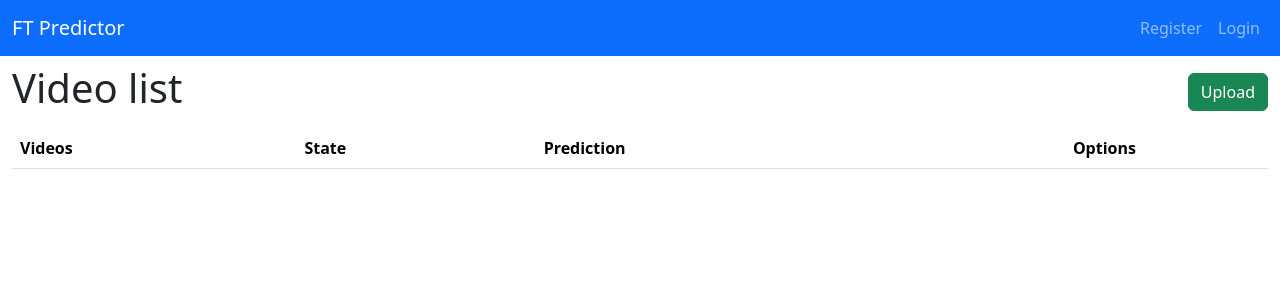
After one commit to arelraptor/PD-FT-App, a Flask app: template app/templates/view/list.html in a window 1280 px wide. The commit adds this page. Shown: the top 300 px of the page. Run offline with Flask 3, Linux system fonts and the light colour scheme; the template is opened without the code that fills it, so the values that code supplies are empty.

Commit message:
User authentication and list management

```diff
--- a/app/auth.py
+++ b/app/auth.py
@@ -1,8 +1,10 @@
 from flask import (
-        Blueprint,render_template, request, url_for,redirect,flash
+        Blueprint,render_template, request, url_for,redirect,flash, session, g
     )
 
 from werkzeug.security import generate_password_hash, check_password_hash
+
+import functools
 
 from .models import User
 from app import db
@@ -30,6 +32,44 @@ def register():
 
     return render_template('auth/register.html')
 
-@bp.route('/login')
+@bp.route('/login', methods=('GET', 'POST'))
 def login():
+    if request.method == 'POST':
+        username = request.form['username']
+        password = request.form['password']
+
+        error=None
+
+        #Validate data
+        user = User.query.filter_by(username=username).first()
+        if user is None or check_password_hash(user.password, password):
+            error = 'Incorrect username or password'
+
+        if error is None:
+            session.clear()
+            session['user_id'] = user.id
+            return redirect(url_for('view.list'))
+        flash(error)
+
     return render_template('auth/login.html')
+
+@bp.before_app_request
+def load_logged_in_user():
+    user_id = session.get('user_id')
+    if user_id is None:
+        g.user = None
+    else:
+        g.user = User.query.get_or_404(user_id)
+
+@bp.route('/logout')
+def logout():
+    session.clear()
+    return redirect(url_for('index'))
+
+def login_required(view):
+    @functools.wraps(view)
+    def wrapped_view(**kwargs):
+        if g.user is None:
+            return redirect(url_for('auth.login'))
+        return view(**kwargs)
+    return wrapped_view
--- a/app/models.py
+++ b/app/models.py
@@ -20,13 +20,14 @@ class Video(db.Model):
     description = db.Column(db.Text)
     state = db.Column(db.Integer, default=0, nullable=False)
     prediction = db.Column(db.Integer)
+    visible = db.Column(db.Boolean,default=True,nullable=False)
 
-    def __init__(self, created_by, title, description, prediction, state = 0):
+    def __init__(self, created_by, title, description, state = 0, visible = True):
         self.created_by = created_by
         self.title = title
         self.description = description
         self.state = state
-        self.prediction = prediction
+        self.visible = visible
 
     def __repr__(self):
         return f'<Video {self.title}>'
--- a/app/templates/auth/login.html
+++ b/app/templates/auth/login.html
@@ -7,7 +7,7 @@
             <div class="col-sm-8">
                 <div class="card">
                     <div class="card-header">
-                        <h1 class="text-center">{%  block title %}Login{% endblock %}</h1>
+                        <h1 class="text-center">{% block title %}Login{% endblock %}</h1>
                     </div>
                     <div class="card-body">
                         <form action="" method="post">
--- a/app/templates/base.html
+++ b/app/templates/base.html
@@ -18,12 +18,24 @@
         </button>
         <div class="collapse navbar-collapse justify-content-end" id="navbarNav">
           <ul class="navbar-nav">
+            {% if g.user %}
+              <li class="nav-item">
+                  <span class="nav-link active"> {{ g.user.username }}</span>
+              </li>
+              <li class="nav-item">
+                <a class="nav-link" href="{{ url_for('view.list') }}">Videos</a>
+              </li>
+              <li class="nav-item">
+                <a class="nav-link" href="{{ url_for('auth.logout') }}">Logout</a>
+              </li>
+            {% else %}
               <li class="nav-item">
                 <a class="nav-link" href="{{ url_for('auth.register') }}">Register</a>
               </li>
               <li class="nav-item">
                 <a class="nav-link" href="{{ url_for('auth.login') }}">Login</a>
               </li>
+            {% endif %}
           </ul>
         </div>
       </div>
--- /dev/null
+++ b/app/templates/view/list.html
@@ -0,0 +1,40 @@
+{% extends 'base.html' %}
+
+{% block content %}
+    <section class="container-fluid">
+        <nav class="navbar">
+            <h1>{% block title %}Video list{% endblock %}</h1>
+            <a href="{{ url_for('view.upload') }}" class="btn btn-success">Upload</a>
+        </nav>
+        <table class="table">
+            <thead>
+                <tr>
+                    <th class="col">Videos</th>
+                    <th class="col">State</th>
+                    <th class="col">Prediction</th>
+                    <th class="col text-center" colspan="2">Options</th>
+                </tr>
+            </thead>
+            <tbody>
+                {%  for video in videos | reverse%}
+                    {% if g.user.id ==video.created_by and video.visible == True %}
+                        <tr>
+                            <td>
+                                <h5>{{ video.title }}</h5>
+                                <p>{{ video.description }}</p>
+                            </td>
+                            <td>{{ video.state }}</td>
+                            <td>{{ video.prediction }}</td>
+                            <td class="text-center">
+                                <a href="{{ url_for('view.update', id=video.id) }}" class="btn btn-info btn-sm">Edit</a>
+                            </td>
+                            <td class="text-center">
+                                <a href="" class="btn btn-danger btn-sm">Delete</a>
+                            </td>
+                        </tr>
+                    {% endif %}
+                {%  endfor %}
+            </tbody>
+        </table>
+    </section>
+{% endblock %}
```
Also changed, not shown: app/templates/view/update.html (added, +22 -0 lines), app/templates/view/upload.html (added, +22 -0 lines), app/view.py (+38 -5 lines). Lines whose indentation alone changed are shown as unchanged.
